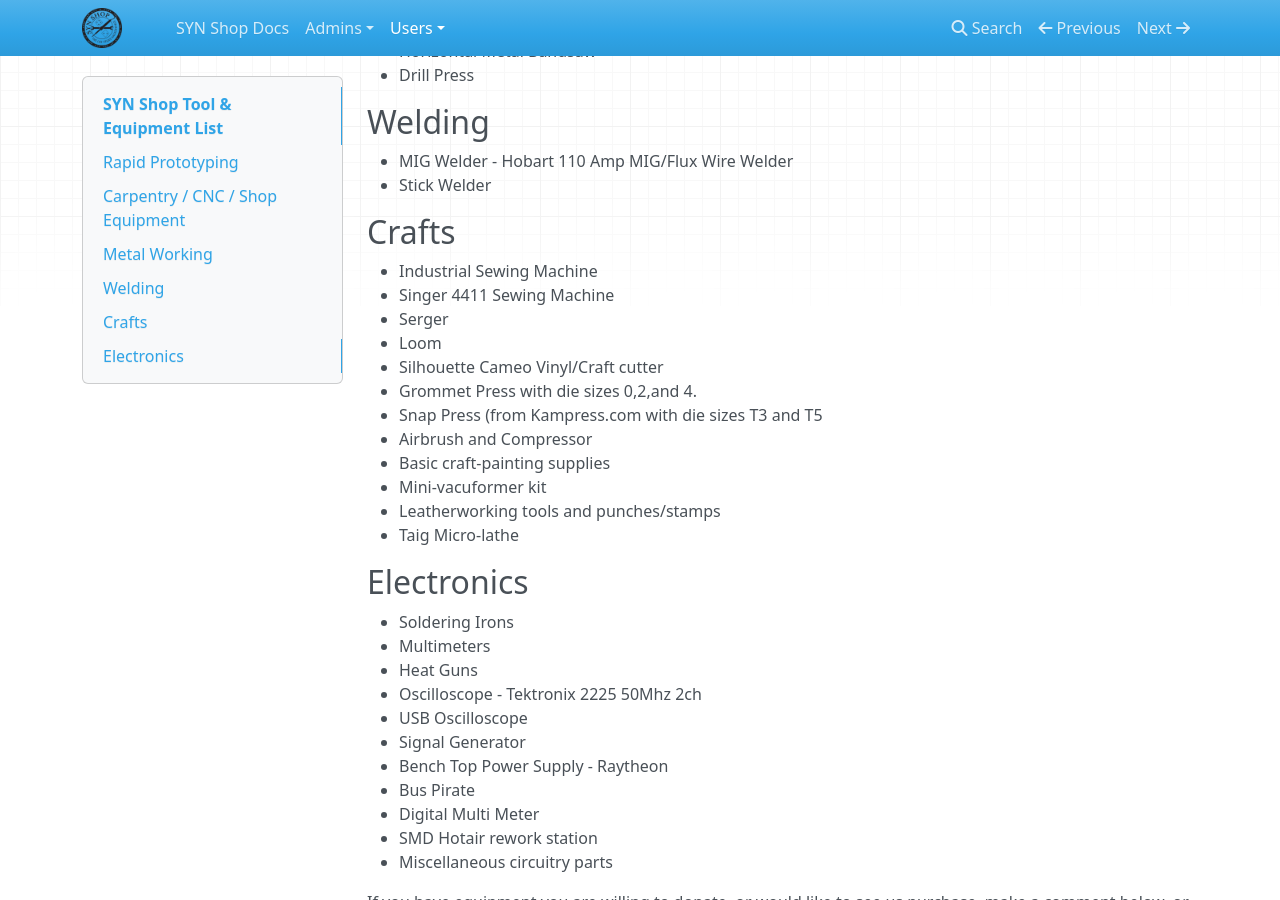
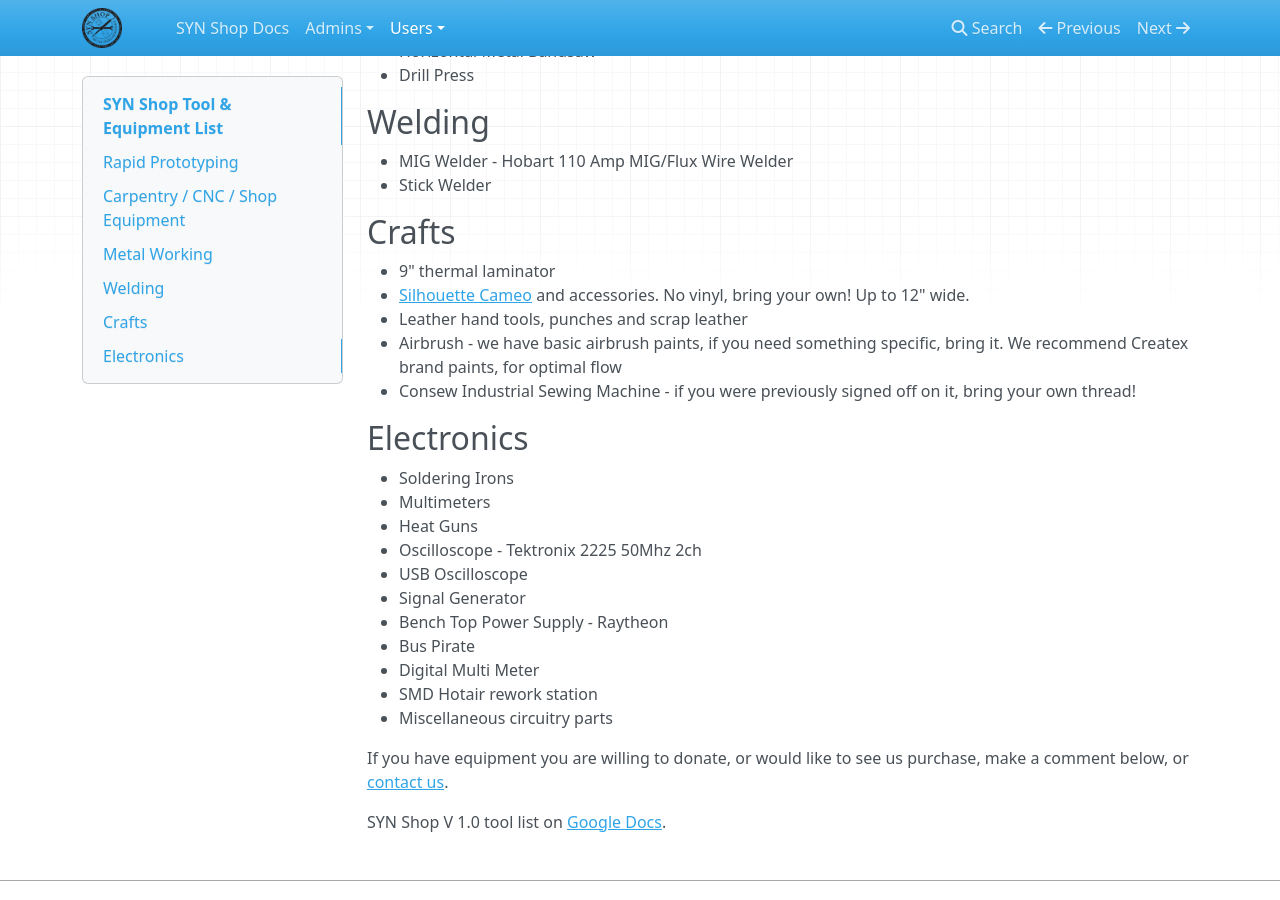
Before and after one commit to synshop/rtfm, an MkDocs documentation site: the page built from docs/users/SYN Shop Tool List.md, in a window 1280 px wide and 900 px high, scrolled down 1531 px. Built offline with MkDocs 1.6.1, drawn with Linux system fonts in a browser that asks for light colours; nearby versions of some CDN libraries.

Commit message:
updating crafts section

```diff
--- a/docs/users/SYN Shop Tool List.md
+++ b/docs/users/SYN Shop Tool List.md
@@ -71,18 +71,11 @@
 
 ## Crafts
 
-* Industrial Sewing Machine
-* Singer 4411 Sewing Machine
-* Serger
-* Loom
-* Silhouette Cameo Vinyl/Craft cutter
-* Grommet Press with die sizes 0,2,and 4.
-* Snap Press (from Kampress.com with die sizes T3 and T5
-* Airbrush and Compressor
-* Basic craft-painting supplies
-* Mini-vacuformer kit
-* Leatherworking tools and punches/stamps
-* Taig Micro-lathe
+* 9" thermal laminator
+* [Silhouette Cameo](https://www.silhouettecameo.com/) and accessories. No vinyl, bring your own! Up to 12" wide.
+* Leather hand tools, punches and scrap leather
+* Airbrush - we have basic airbrush paints, if you need something specific, bring it. We recommend Createx brand paints, for optimal flow
+* Consew Industrial Sewing Machine - if you were previously signed off on it, bring your own thread!
 
 ## Electronics
 
```
